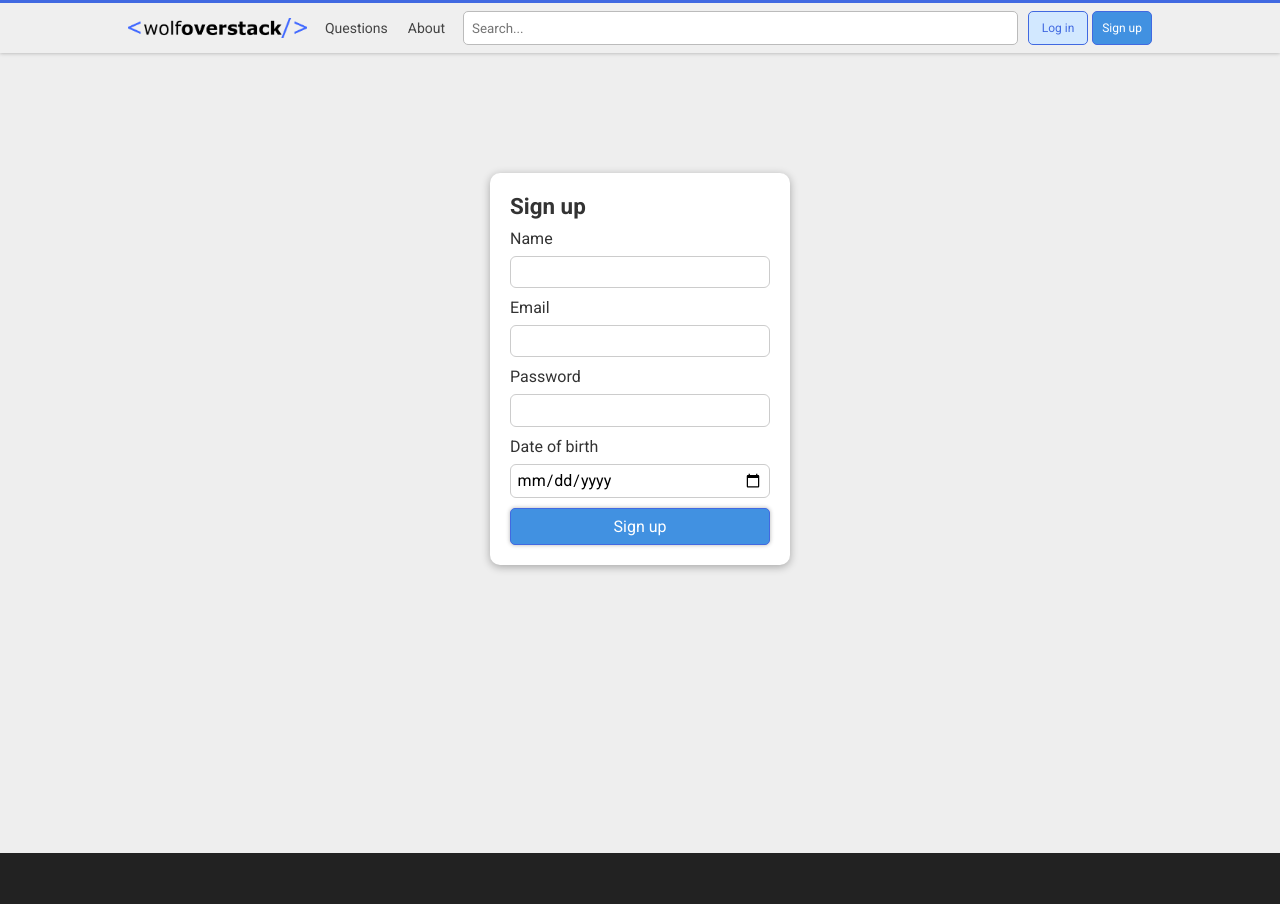
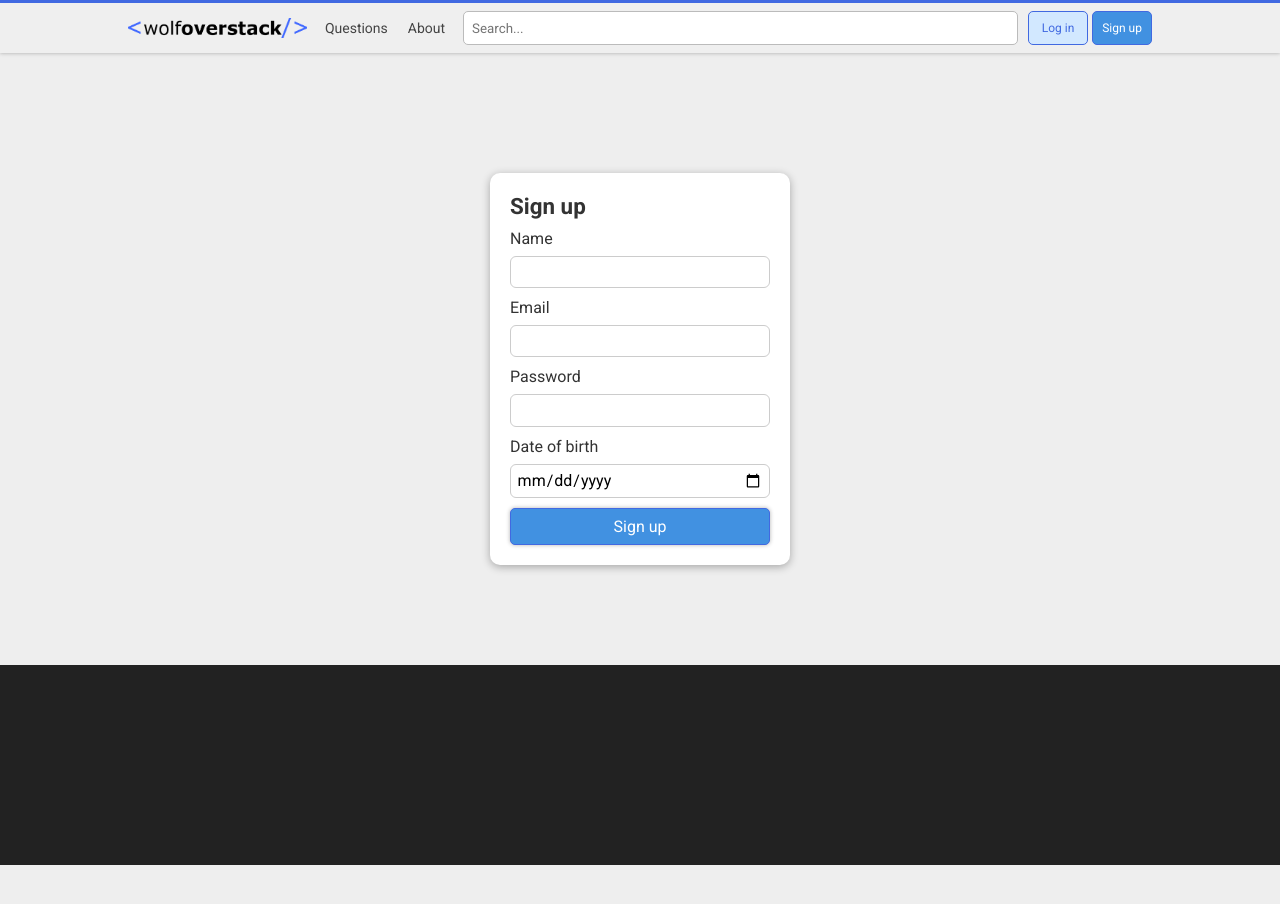
Before and after one commit to luc-as-dev/forum, a React (Vite) app in the folder client/: page /signup in a window 1280 px wide. Shown: the top 904 px of the page. After the commit the page ends 865 px from the top, so only its background shows below. Built offline with nearby package versions, Linux system fonts and the light colour scheme; no server answers.

Commit message:
fixed styling

```diff
--- a/client/src/pages/template/Page.module.css
+++ b/client/src/pages/template/Page.module.css
@@ -11,7 +11,6 @@
   align-items: start;
 
   max-width: 1064px;
-  min-height: 100vh;
   margin: 0 auto;
 }
 
@@ -29,6 +28,7 @@
   padding-right: 20px;
   padding-left: 20px;
   padding-bottom: 20px;
+  min-height: calc(100vh - 53px);
 }
 
 @media screen and (max-width: 650px) {
```
